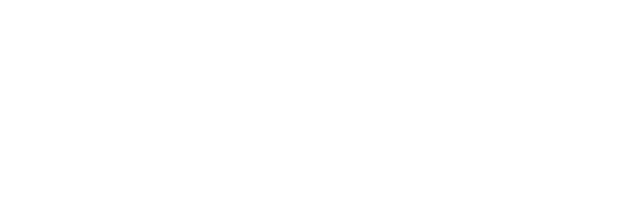
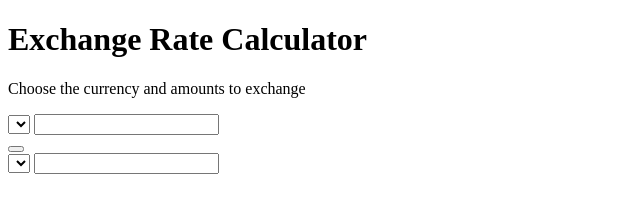
Before and after one commit to alexbmoreira/Exchange-Rate-Calculator, a plain HTML site: page index.html in a window 1280 px wide. Shown: the whole page, without its empty margins (0-640 px from the left). Drawn offline with Linux system fonts and the light colour scheme.

Commit message:
Created page html

```diff
--- a/index.html
+++ b/index.html
@@ -10,7 +10,25 @@
 </head>
 
 <body>
+    <h1>Exchange Rate Calculator</h1>
+    <p>Choose the currency and amounts to exchange</p>
+    <div class="calculator">
+        <div class="currency">
+            <select id="currency_from">
 
+            </select>
+            <input type="number" id="amount_from" />
+        </div>
+        <div class="swap">
+            <button id="swap" class="btn"></button>
+        </div>
+        <div class="currency">
+            <select id="currency_to">
+
+            </select>
+            <input type="number" id="amount_to" />
+        </div>
+    </div>
 </body>
 
 </html>
```
